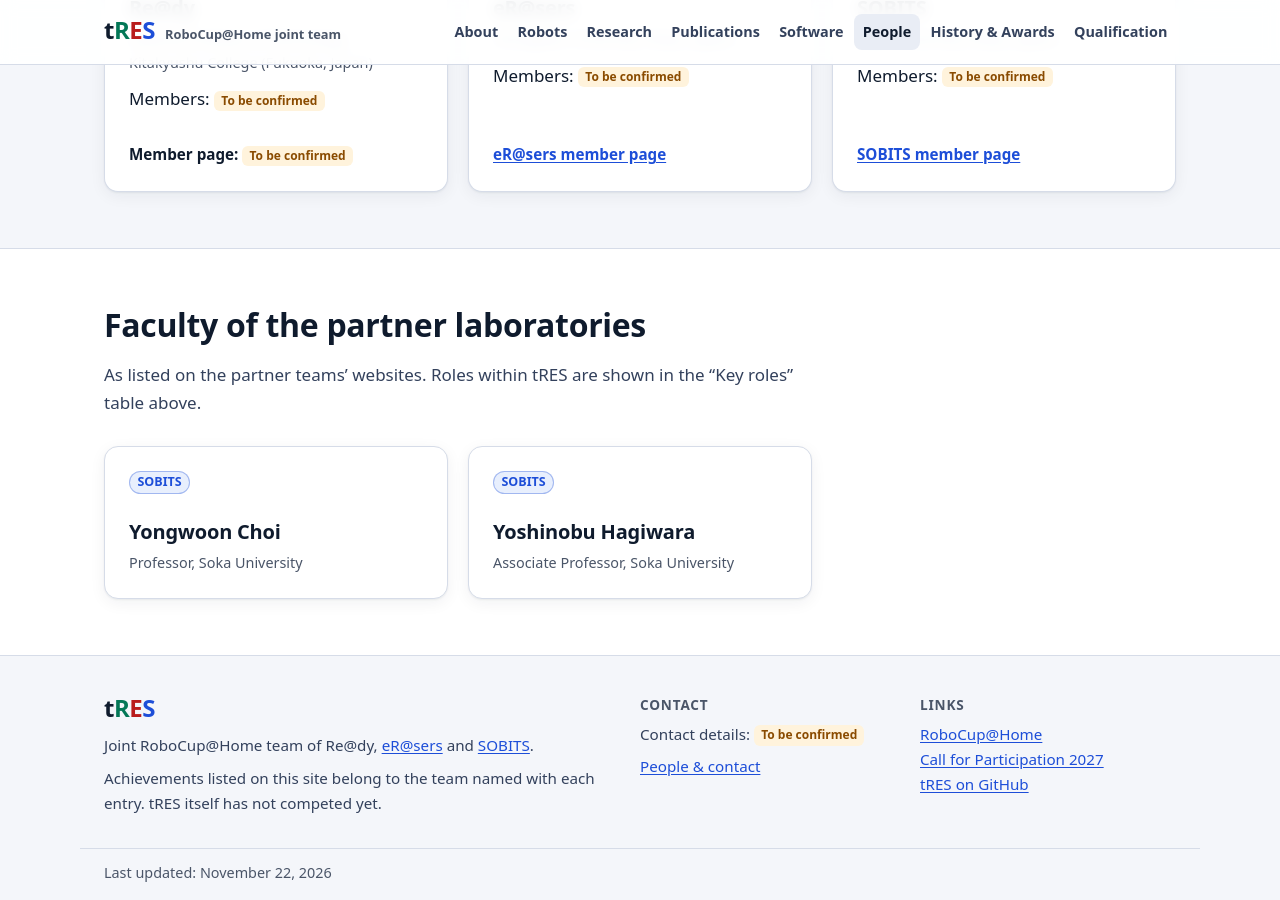
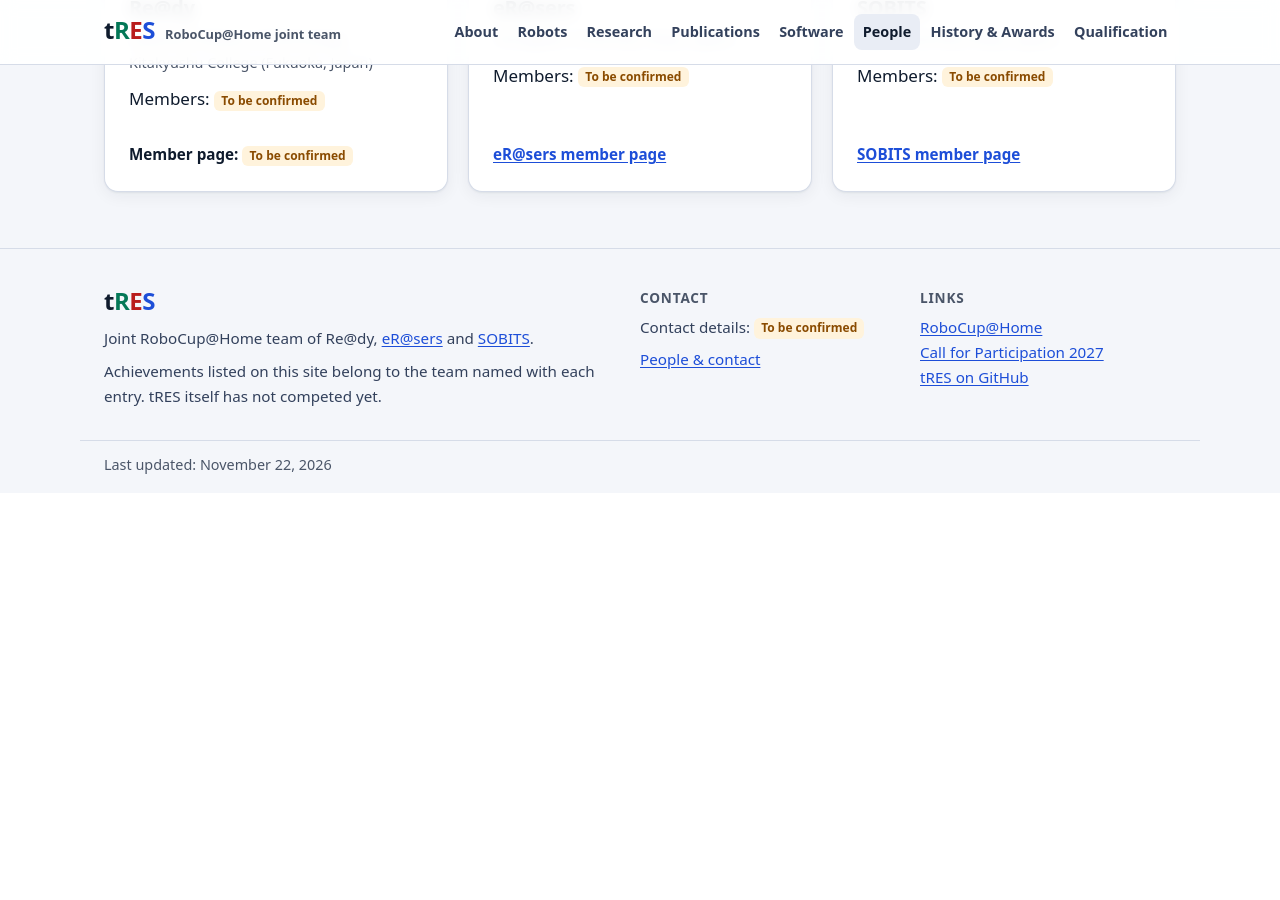
Before and after one commit to tRES-athome/tres-athome.github.io, a Jekyll site: the page built from people.html, in a window 1280 px wide and 900 px high, scrolled down 1060 px. Built offline with Jekyll 4.4.1, drawn with Linux system fonts in a browser that asks for light colours; after the commit the page ends 1553 px from its top, so only the background shows below that.

Commit message:
People: remove faculty section

```diff
--- a/_data/people.yml
+++ b/_data/people.yml
@@ -38,18 +38,3 @@ rosters:
   - team: sobits
     members: []
     members_page: "https://teamsobits.github.io/member.html"
-
-# Faculty named with their titles on the partner teams' public websites (for reference).
-faculty:
-  - name: "Yongwoon Choi"
-    title: "Professor"
-    team: sobits
-    affiliation: "Soka University"
-    url: ""
-    source: "https://teamsobits.github.io/member.html"
-  - name: "Yoshinobu Hagiwara"
-    title: "Associate Professor"
-    team: sobits
-    affiliation: "Soka University"
-    url: ""
-    source: "https://teamsobits.github.io/member.html"
--- a/people.html
+++ b/people.html
@@ -63,23 +63,3 @@ description: "Members of tRES, Principal Investigator, Team Leader and Contact P
     </div>
   </div>
 </section>
-
-{% if P.faculty.size > 0 %}
-<section class="section" aria-labelledby="faculty-title">
-  <div class="container">
-    <div class="section-head">
-      <h2 id="faculty-title">Faculty of the partner laboratories</h2>
-      <p>As listed on the partner teams’ websites. Roles within tRES are shown in the “Key roles” table above.</p>
-    </div>
-    <ul class="grid grid-3 plain-list">
-      {% for f in P.faculty %}
-      <li class="card">
-        <p class="tags">{% include team-tag.html id=f.team %}</p>
-        <h3 style="margin-top:.4em">{% if f.url != "" %}<a href="{{ f.url }}">{{ f.name }}</a>{% else %}{{ f.name }}{% endif %}</h3>
-        <p class="card-meta">{{ f.title }}, {{ f.affiliation }}</p>
-      </li>
-      {% endfor %}
-    </ul>
-  </div>
-</section>
-{% endif %}
```
